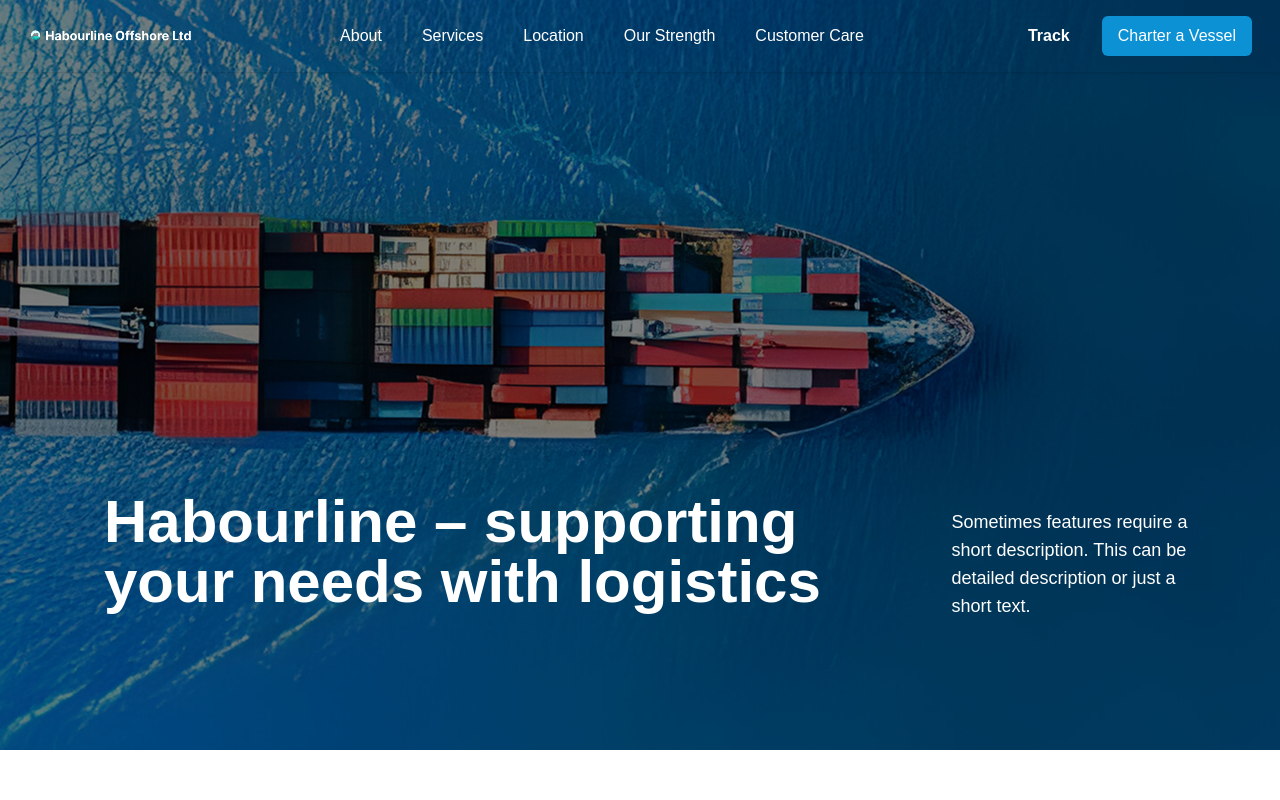
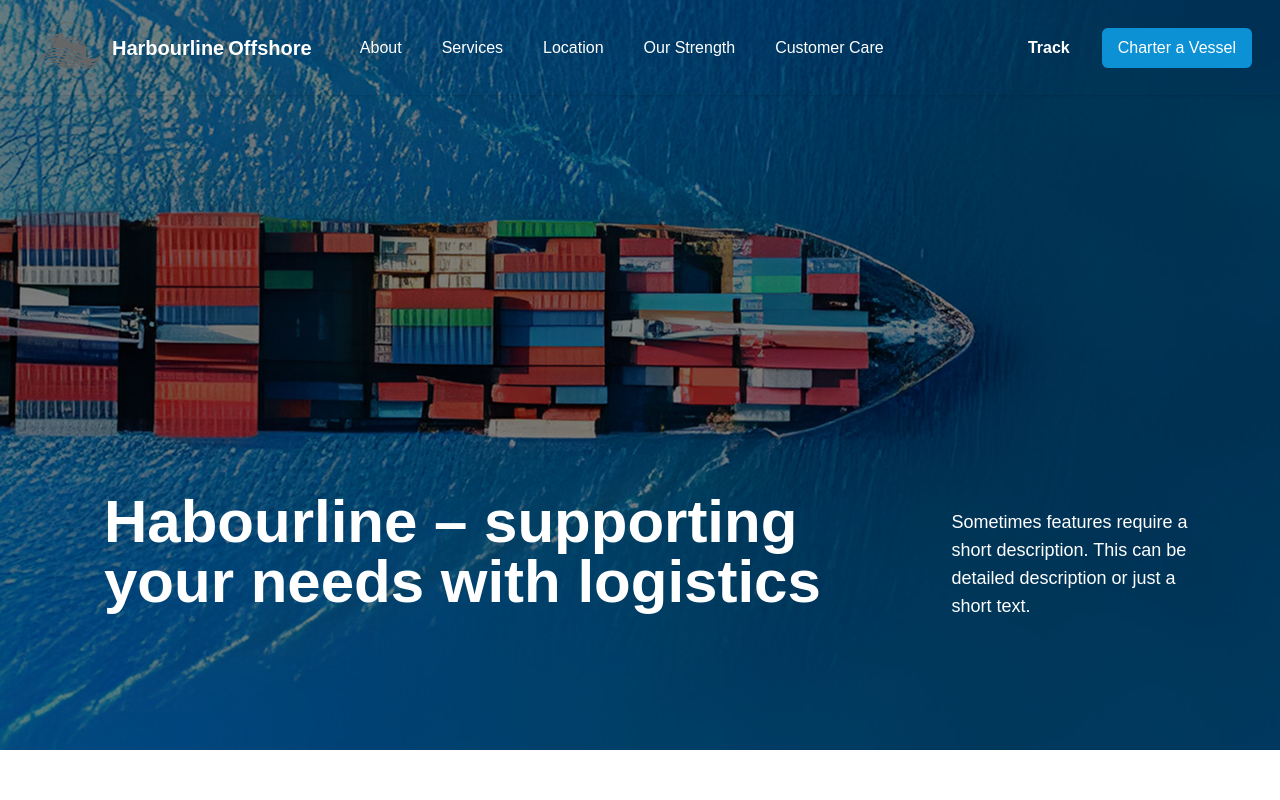
Before and after one commit to harrycode2790/habourline, a Next.js app: page /about in a window 1280 px wide. Shown: the top 800 px of the page. Built offline with nearby package versions, Linux system fonts and the light colour scheme.

Commit message:
make changes to the logo

```diff
--- a/app/about/page.tsx
+++ b/app/about/page.tsx
@@ -15,7 +15,7 @@ export default function AboutPage() {
 
     return (
         <>
-        <Header backgroundColor="transparent" textColor="white" hoverColor="white" imageUrl="/images/logoW.png"/>
+        <Header backgroundColor="transparent" textColor="white" hoverColor="white"/>
         <HeroSection
             title="Habourline – supporting your needs with logistics"
             description="Sometimes features require a short description. This can be detailed description or just a short text."
--- a/components/Header.tsx
+++ b/components/Header.tsx
@@ -8,11 +8,11 @@ import { usePathname } from "next/navigation";
 
 
 
-const Header = ({ backgroundColor = "white", textColor = 'gray-700', hoverColor = 'black', imageUrl = "/images/harbourline logo.png" }) => {
+const Header = ({ backgroundColor = "white", textColor = 'gray-700', hoverColor = 'black', imageUrl = "/images/Habourline - Grey.png" }) => {
 
   const [isOpen, setIsOpen] = useState(false);
   const [scrolling, setScrolling] = useState(false);
-  const [imageSrc, setImageSrc] = useState("/images/mobile_logo.png");
+  const [imageSrc, setImageSrc] = useState("/images/Habourline - Grey.png");
   const currentPath = usePathname();
   const fixedHeaderPages = ["/about", "/services"];
   const dropdownBg =
@@ -37,7 +37,7 @@ const Header = ({ backgroundColor = "white", textColor = 'gray-700', hoverColor
 
   useEffect(() => {
     const updateImage = () => {
-      setImageSrc(window.innerWidth >= 768 ? imageUrl : "/images/mobile_logo.png");
+      setImageSrc(window.innerWidth >= 768 ? imageUrl : "/images/Habourline - Grey.png");
     };
 
     updateImage(); // Set on initial load
@@ -52,7 +52,7 @@ const Header = ({ backgroundColor = "white", textColor = 'gray-700', hoverColor
     <header className={`
   bg-${scrolling ? '[#1019C2]' : backgroundColor}
   text-${scrolling ? 'white' : textColor}
-  py-4 w-full
+  md:py-2 py-4 w-full
   shadow-sm
   ${fixedHeaderPages.includes(currentPath) ? 'fixed' : 'sticky'}
   top-0 z-50 transition-all duration-1000
@@ -65,17 +65,20 @@ const Header = ({ backgroundColor = "white", textColor = 'gray-700', hoverColor
         </button>
 
         {/* Mobile: Logo CENTERED / Desktop: Left */}
-        <div className="flex-2 flex justify-center md:justify-start">
-          <Link href="/">
+        <div className="flex-1 flex justify-center md:justify-start items-center space-x-3">
+          <Link href="/" className="flex  items-center space-x-1">
             <Image
               src={imageSrc}
               alt="Logo"
               width={200}
               height={200}
-              className={`w-32 md:w-${scrolling ? '52' : '48'} lg:w-64 h-auto`}
+              className={`w-10 md:w-${scrolling ? '30' : '30'} lg:w-20 h-auto`}
             />
+            <h2 className="text-xl font-semibold">Harbourline</h2>
+            <h2 className="text-xl font-semibold">Offshore</h2>
           </Link>
         </div>
+
 
         {/* Desktop: Navigation CENTERED */}
         <nav className="hidden md:flex flex-10 justify-center space-x-10">
```
Also changed, not shown: public/images/Habourline - Grey.png (added).
